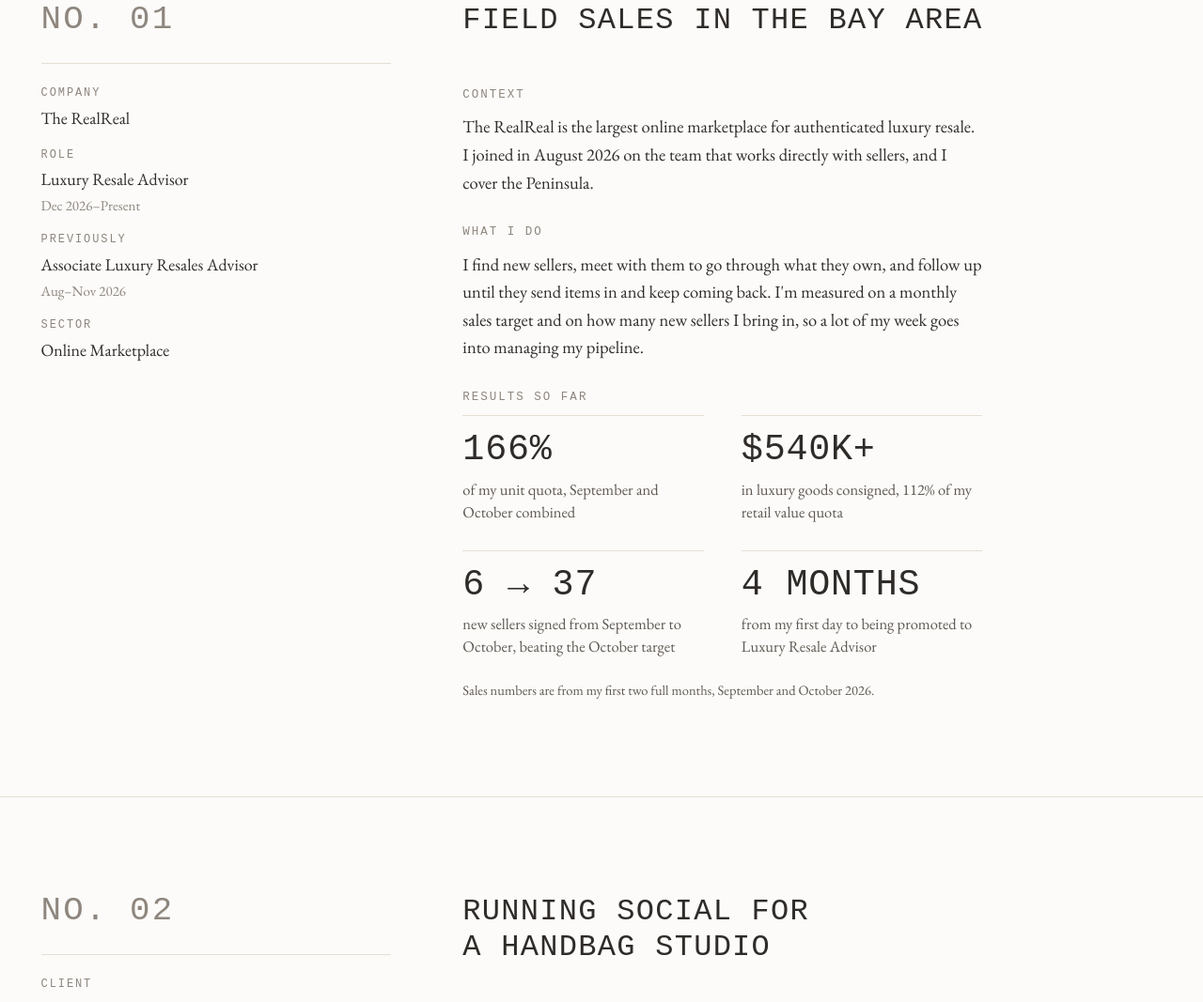
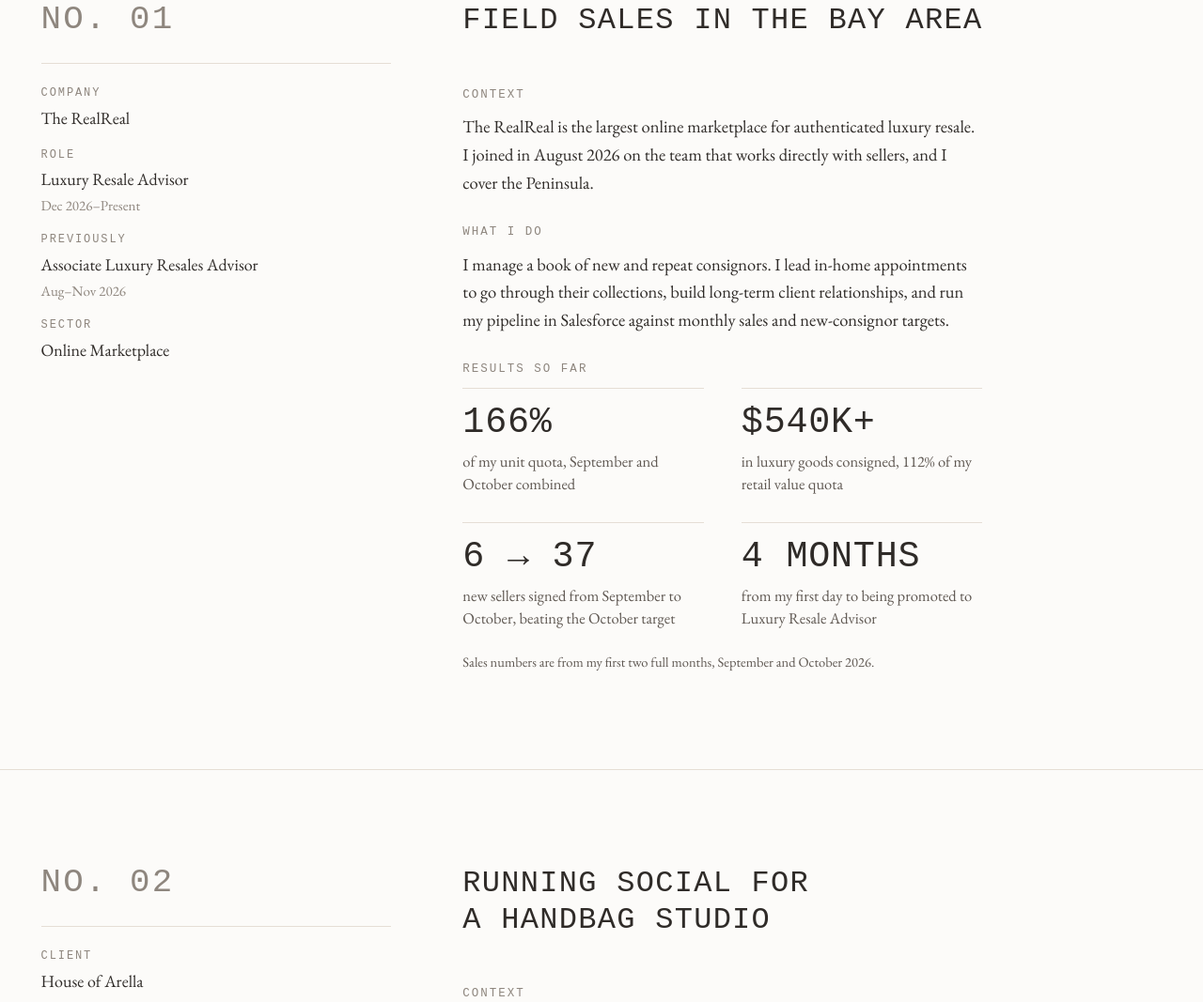
Before and after one commit to bellastryker/bella-stryker-portfolio, a plain HTML site: page work.html in a window 1280 px wide. Shown: the part 703-1770 px from the top of the page at 94% size. Drawn offline with nearby package versions, Linux system fonts and the light colour scheme; a web font is replaced by a local one.

Commit message:
Work: tighter What I do for The RealReal
Co-Authored-By: Claude Opus 5.5 <noreply@anthropic.com>
Claude-Session: https://claude.ai/code/session_01H3aLcEmoM8VSSb4giXnuhy

```diff
--- a/work.html
+++ b/work.html
@@ -115,7 +115,7 @@
                 </div>
                 <div class="case__block">
                   <h3 class="label">What I do</h3>
-                  <p>I find new sellers, meet with them to go through what they own, and follow up until they send items in and keep coming back. I'm measured on a monthly sales target and on how many new sellers I bring in, so a lot of my week goes into managing my pipeline.</p>
+                  <p>I manage a book of new and repeat consignors. I lead in-home appointments to go through their collections, build long-term client relationships, and run my pipeline in Salesforce against monthly sales and new-consignor targets.</p>
                 </div>
                 <div class="case__block">
                   <h3 class="label">Results so far</h3>
```
